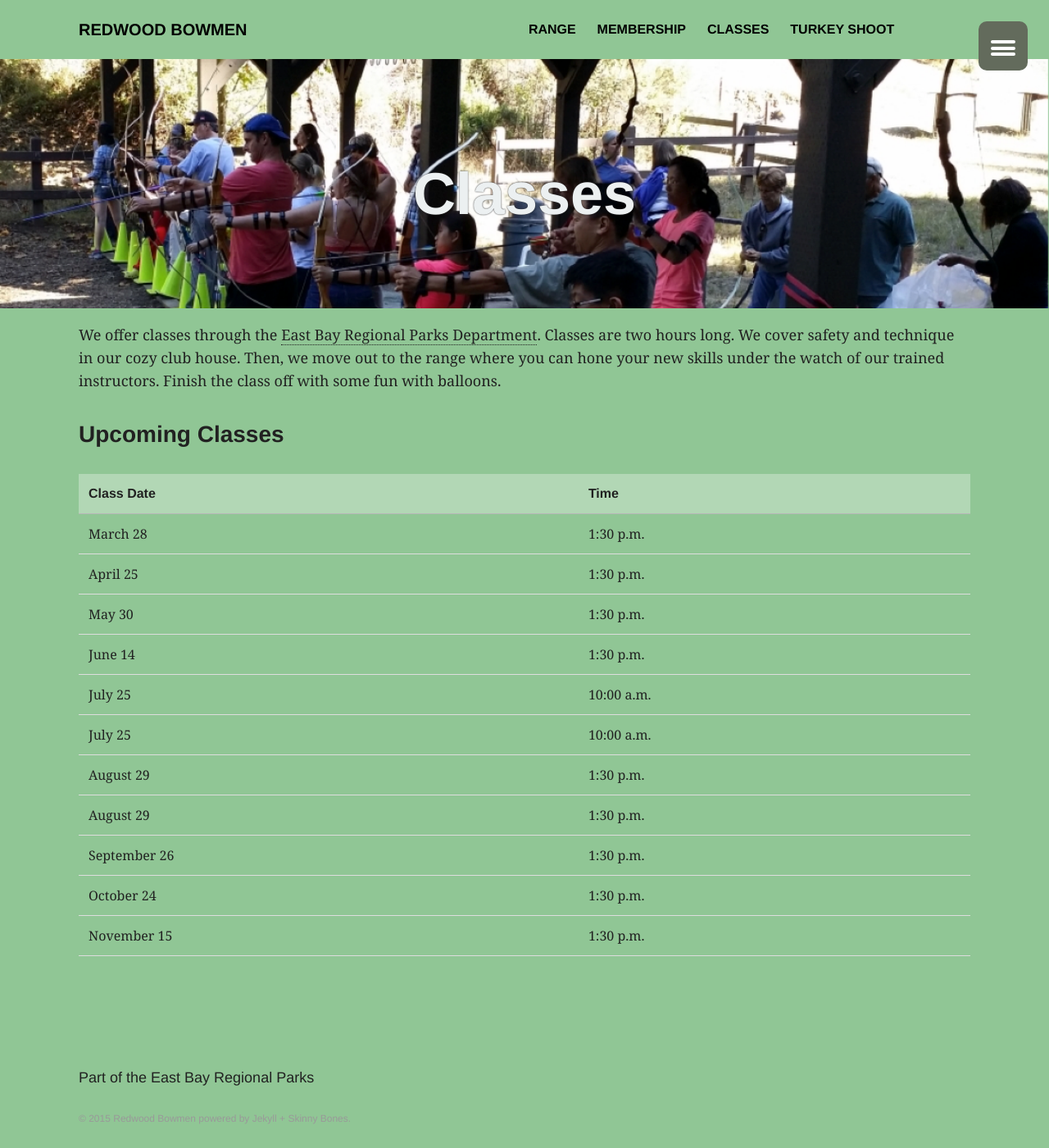
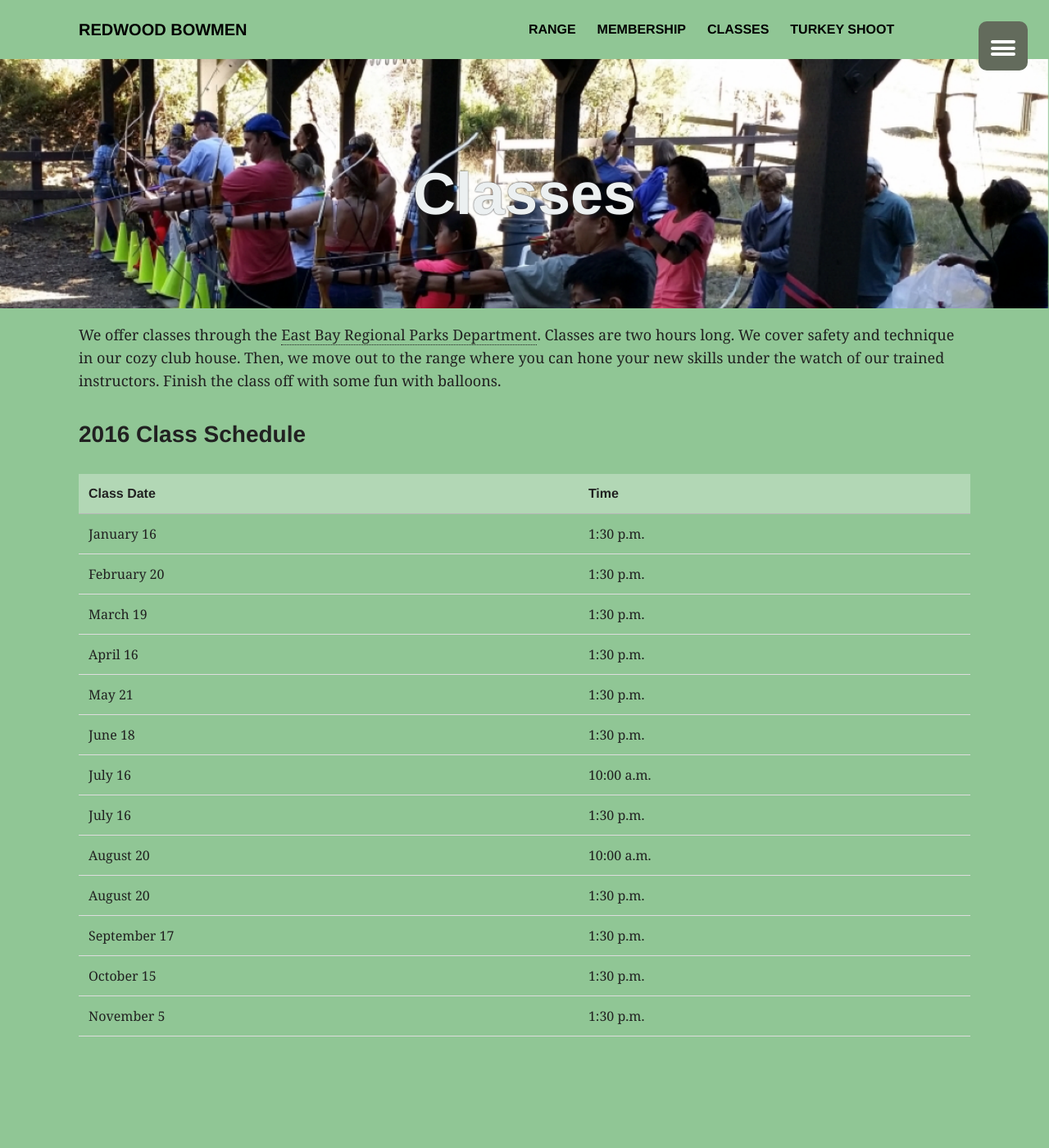
Before and after one commit to reboarchers/reboarchers.github.io, a Jekyll site: the page built from classes.md, in a window 1280 px wide and 1400 px high. Shown: the whole window at 82% size. Built offline with Jekyll 4.4.1, drawn with Linux system fonts in a browser that asks for light colours.

Commit message:
Update class list for 2016

```diff
--- a/classes.md
+++ b/classes.md
@@ -12,19 +12,21 @@ We cover safety and technique in our cozy club house.
 Then, we move out to the range where you can hone your new skills under the watch of our trained instructors.
 Finish the class off with some fun with balloons.
 
-### Upcoming Classes
+### 2016 Class Schedule
 
-|------------|-----------|
-| Class Date | Time      |
-|------------|-----------|
-| March 28   | 1:30 p.m. |
-| April 25   | 1:30 p.m. |
-| May 30     | 1:30 p.m. |
-| June 14    | 1:30 p.m. |
-| July 25    | 10:00 a.m.|
-| July 25    | 10:00 a.m.|
-| August 29  | 1:30 p.m. |
-| August 29  | 1:30 p.m. |
-| September 26 | 1:30 p.m. |
-| October 24 | 1:30 p.m. |
-| November 15 | 1:30 p.m. |
+|--------------|-----------|
+| Class Date   | Time      |
+|--------------|-----------|
+| January 16   | 1:30 p.m. |
+| February 20  | 1:30 p.m. |
+| March 19     | 1:30 p.m. |
+| April 16     | 1:30 p.m. |
+| May 21       | 1:30 p.m. |
+| June 18      | 1:30 p.m. |
+| July 16      | 10:00 a.m.|
+| July 16      | 1:30 p.m. |
+| August 20    | 10:00 a.m.|
+| August 20    | 1:30 p.m. |
+| September 17 | 1:30 p.m. |
+| October 15   | 1:30 p.m. |
+| November 5   | 1:30 p.m. |
```
